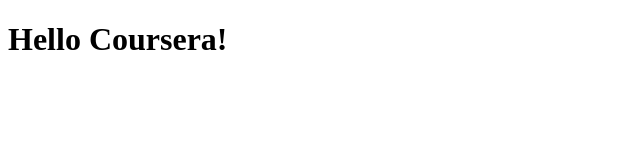
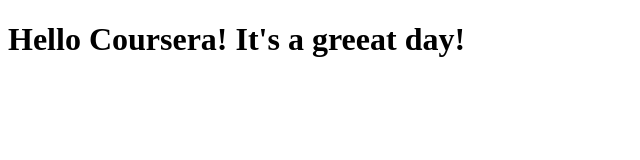
Before and after one commit to crazbry/cousera-test, a plain HTML site: page site/index.html in a window 1280 px wide. Shown: the whole page, without its empty margins (0-640 px from the left). Drawn offline with Linux system fonts and the light colour scheme.

Commit message:
additional message

```diff
--- a/site/index.html
+++ b/site/index.html
@@ -6,6 +6,6 @@
 	<title>Hello Coursera!</title>
 </head>
 <body>
-<h1>Hello Coursera!<h1>
+<h1>Hello Coursera! It's a greeat day!<h1>
 </body>
 </html>
```
